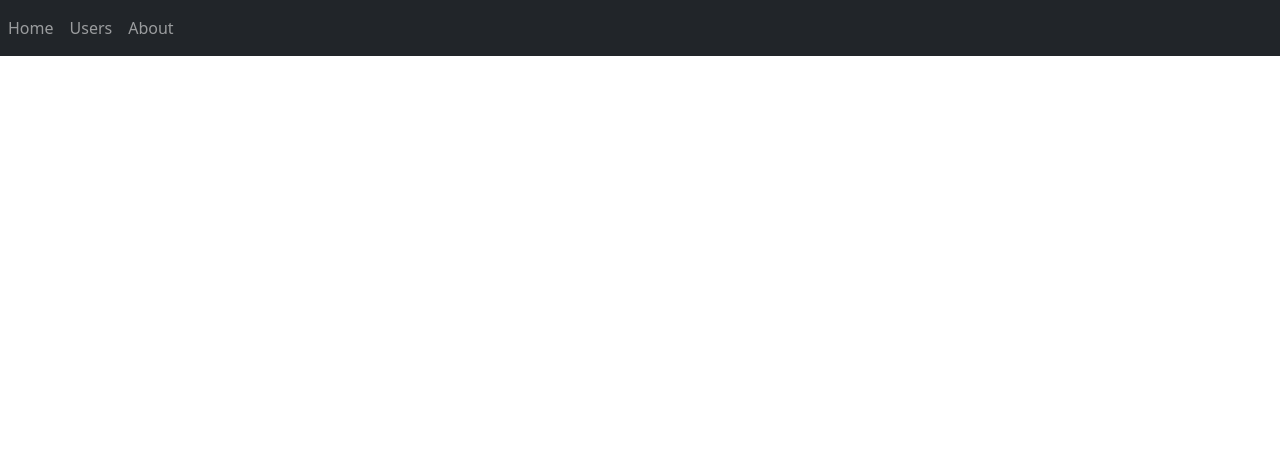
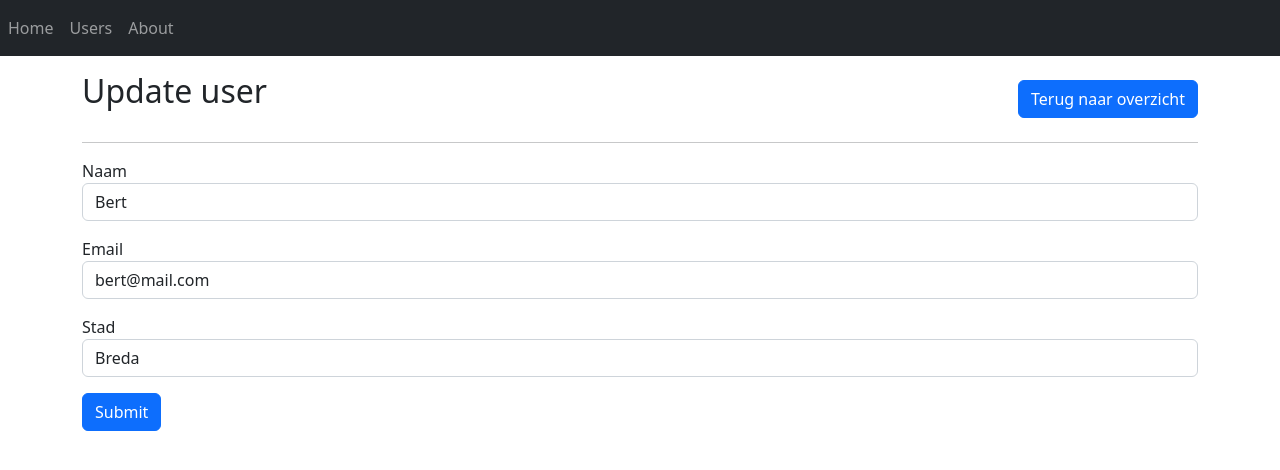
Before and after one commit to RMvanderGaag/nx-angular-project, an Angular app: page /users/0/edit in a window 1280 px wide. Before the commit this address led to /. Shown: the top 470 px of the page. Built offline with nearby package versions, Linux system fonts and the light colour scheme.

Commit message:
Added add and edit function

```diff
--- a/src/app/app-routing.module.ts
+++ b/src/app/app-routing.module.ts
@@ -6,8 +6,9 @@ import { UserOverviewComponent } from './pages/user-page/user-overview/user-over
 
 const routes: Routes = [
   { path: 'users', pathMatch: 'full', component: UserOverviewComponent },
+  { path: 'users/new', pathMatch: 'full', component: UserEditComponent },
   { path: 'users/:id', pathMatch: 'full', component: UserDetailComponent },
-  { path: 'users/new', pathMatch: 'full', component: UserEditComponent }
+  { path: 'users/:id/edit', pathMatch: 'full', component: UserEditComponent },
 ];
 
 @NgModule({
--- a/src/app/app.module.ts
+++ b/src/app/app.module.ts
@@ -7,6 +7,7 @@ import { NavComponent } from './shared/nav/nav.component';
 import { UserOverviewComponent } from './pages/user-page/user-overview/user-overview.component';
 import { UserEditComponent } from './pages/user-page/user-edit/user-edit.component';
 import { UserDetailComponent } from './pages/user-page/user-detail/user-detail.component';
+import { FormsModule } from '@angular/forms';
 
 @NgModule({
   declarations: [
@@ -14,11 +15,12 @@ import { UserDetailComponent } from './pages/user-page/user-detail/user-detail.c
     NavComponent,
     UserOverviewComponent,
     UserEditComponent,
-    UserDetailComponent
+    UserDetailComponent,
   ],
   imports: [
     BrowserModule,
-    AppRoutingModule
+    AppRoutingModule,
+    FormsModule
   ],
   providers: [],
   bootstrap: [AppComponent]
--- a/src/app/pages/user-page/user-detail/user-detail.component.html
+++ b/src/app/pages/user-page/user-detail/user-detail.component.html
@@ -1,8 +1,10 @@
 <div class="container">
-    <a class="btn btn-primary my-2" routerLink="../">Terug naar overzicht</a>
-    <div class="w-25 mx-auto">
-        <h2 class="text-center">User details</h2>
-        <hr>
+    <div class="d-flex justify-content-between mt-3">
+        <h2>User details</h2>
+        <a class="btn btn-primary my-2" routerLink="../">Terug naar overzicht</a>
+    </div>
+    <hr>
+    <div class="w-25">
         <div class="d-flex justify-content-between">
             <div>
                 <h3>Name:</h3>
--- a/src/app/pages/user-page/user-edit/user-edit.component.html
+++ b/src/app/pages/user-page/user-edit/user-edit.component.html
@@ -1 +1,28 @@
-<p>user-edit works!</p>
+<div class="container">
+    <div class="d-flex justify-content-between mt-3">
+        <h2 *ngIf="!isEdit">Create user</h2>
+        <h2 *ngIf="isEdit">Update user</h2>
+        <a class="btn btn-primary my-2" routerLink="../">Terug naar overzicht</a>
+    </div>
+    <hr>
+    <form #userForm="ngForm" (ngSubmit)="userForm.form.valid && onSubmit(userForm)">
+        <input *ngIf="isEdit" type="hidden" id="id" name="id" [(ngModel)]="user!.id">
+        <div class="form-group my-3">
+            <label for="name">Naam</label>
+            <input type="text" class="form-control" id="name" name="name" placeholder="Vul hier je naam in"
+                #userName="ngModel" [(ngModel)]="user!.name" required>
+            <p *ngIf="userName.invalid" class="text-danger">Not a valid name</p>
+        </div>
+        <div class="form-group my-3">
+            <label for="email">Email</label>
+            <input type="email" class="form-control" id="email" name="email" placeholder="Vul hier je email in"
+                [(ngModel)]="user!.email" required>
+        </div>
+        <div class="form-group my-3">
+            <label for="city">Stad</label>
+            <input type="text" class="form-control" id="city" name="city" placeholder="Vul hier je stad in"
+                [(ngModel)]="user!.city" required>
+        </div>
+        <button type="submit" class="btn btn-primary">Submit</button>
+    </form>
+</div>
--- a/src/app/pages/user-page/user-edit/user-edit.component.ts
+++ b/src/app/pages/user-page/user-edit/user-edit.component.ts
@@ -1,4 +1,8 @@
 import { Component, OnInit } from '@angular/core';
+import { NgForm } from '@angular/forms';
+import { ActivatedRoute, Route, Router } from '@angular/router';
+import { User } from 'src/app/shared/models/user.model';
+import { UserService } from 'src/app/shared/services/user/user.service';
 
 @Component({
   selector: 'app-user-edit',
@@ -6,10 +10,41 @@ import { Component, OnInit } from '@angular/core';
   styleUrls: ['./user-edit.component.css']
 })
 export class UserEditComponent implements OnInit {
+  user: User | undefined;
+  isEdit: boolean = false;
 
-  constructor() { }
+  constructor(private userService: UserService, private route: ActivatedRoute, private router: Router) { }
 
   ngOnInit(): void {
+    this.route.paramMap.subscribe((params) => {
+      let id = params.get("id");
+      if (id) {
+        this.isEdit = true;
+        this.user = this.userService.getUserById(Number(id));
+      } else {
+        this.isEdit = false;
+        this.user = {
+          id: 0,
+          name: "",
+          email: "",
+          city: "",
+        }
+      }
+    })
+  }
+
+  onSubmit(userForm: NgForm): void {
+    if (this.isEdit) {
+      this.userService.updateUser(userForm.value)
+    } else {
+      let newUser = {
+        id: this.userService.getUsers().length,
+        ...userForm.value
+      };
+      this.userService.addUser(newUser);
+    }
+
+    this.router.navigate(['users']);
   }
 
 }
--- a/src/app/pages/user-page/user-overview/user-overview.component.html
+++ b/src/app/pages/user-page/user-overview/user-overview.component.html
@@ -1,6 +1,8 @@
 <div class="container">
-    <a class="btn btn-primary my-2" routerLink="new">Create user</a>
-    <h2 class="text-center">User overview</h2>
+    <div class="d-flex justify-content-between mt-3">
+        <h2>User overview</h2>
+        <a class="btn btn-primary my-2" routerLink="new">Create user</a>
+    </div>
     <hr>
     <table class="table table-striped">
         <thead>
@@ -13,9 +15,11 @@
                 <td>{{ user.id }}</td>
                 <td>{{ user.name }}</td>
                 <td>{{ user.email }}</td>
-                <td><a routerLink="{{user.id}}" class="btn btn-primary">Details</a></td>
-                <td><a class="btn btn-warning">Edit</a></td>
-                <td><a (click)="deleteUser(user.id)" class=" btn btn-danger">Delete</a></td>
+                <td class="text-end">
+                    <a routerLink="{{user.id}}" class="btn btn-primary mx-2">Details</a>
+                    <a routerLink="{{user.id}}/edit" class="btn btn-warning mx-2">Edit</a>
+                    <a (click)="deleteUser(user.id)" class=" btn btn-danger mx-2">Delete</a>
+                </td>
             </tr>
         </tbody>
     </table>
--- a/src/app/shared/services/user/user.service.ts
+++ b/src/app/shared/services/user/user.service.ts
@@ -41,4 +41,16 @@ export class UserService {
     var userToDelete = this.users.findIndex((u) => u.id == id)
     this.users.splice(userToDelete, 1);
   }
+
+  addUser(user: User) {
+    this.users.push(user);
+  }
+
+  updateUser(user: User) {
+    this.users.forEach(u => {
+      if (u.id == user.id) {
+        u = user
+      }
+    });
+  }
 }
```
